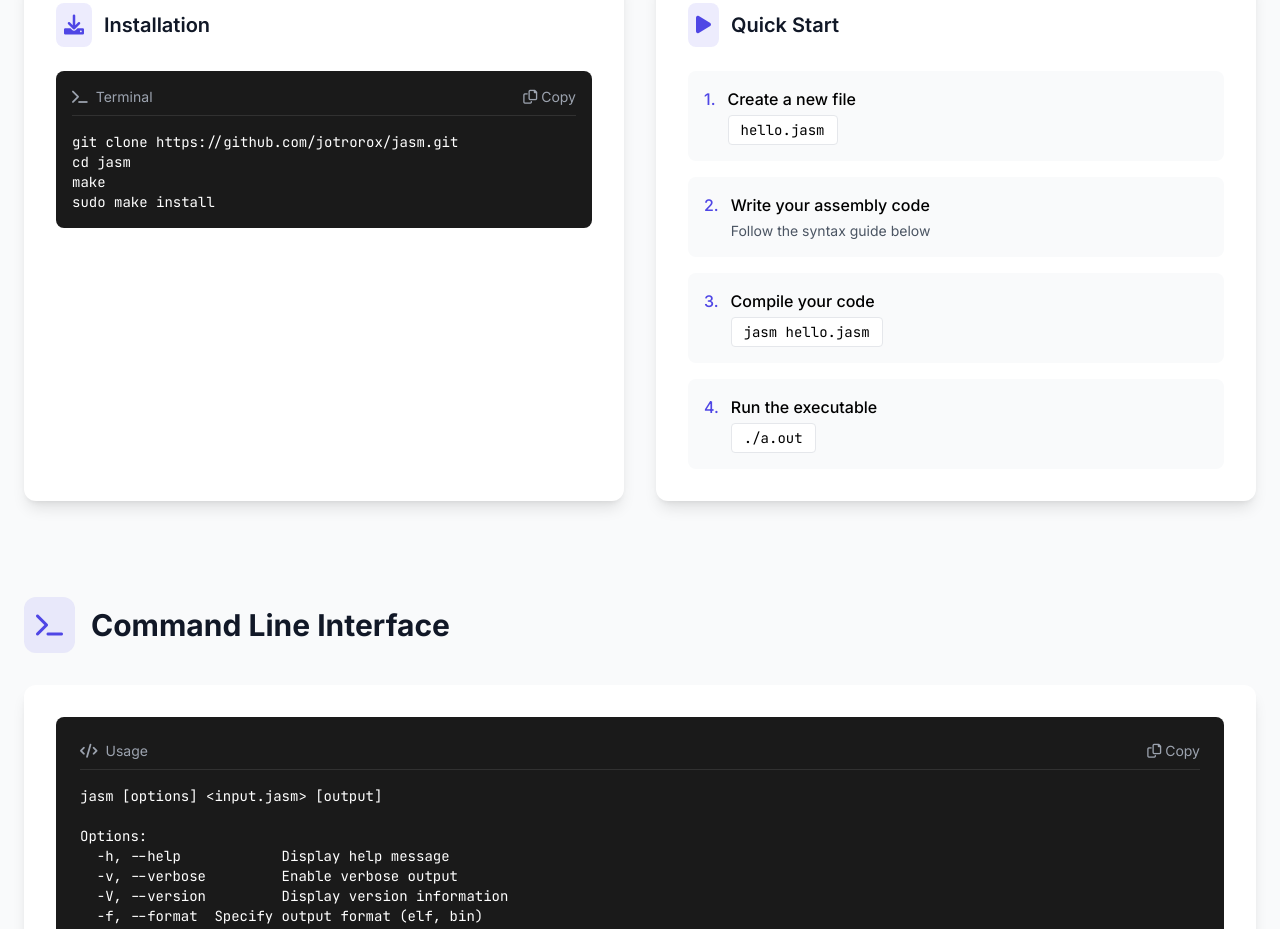
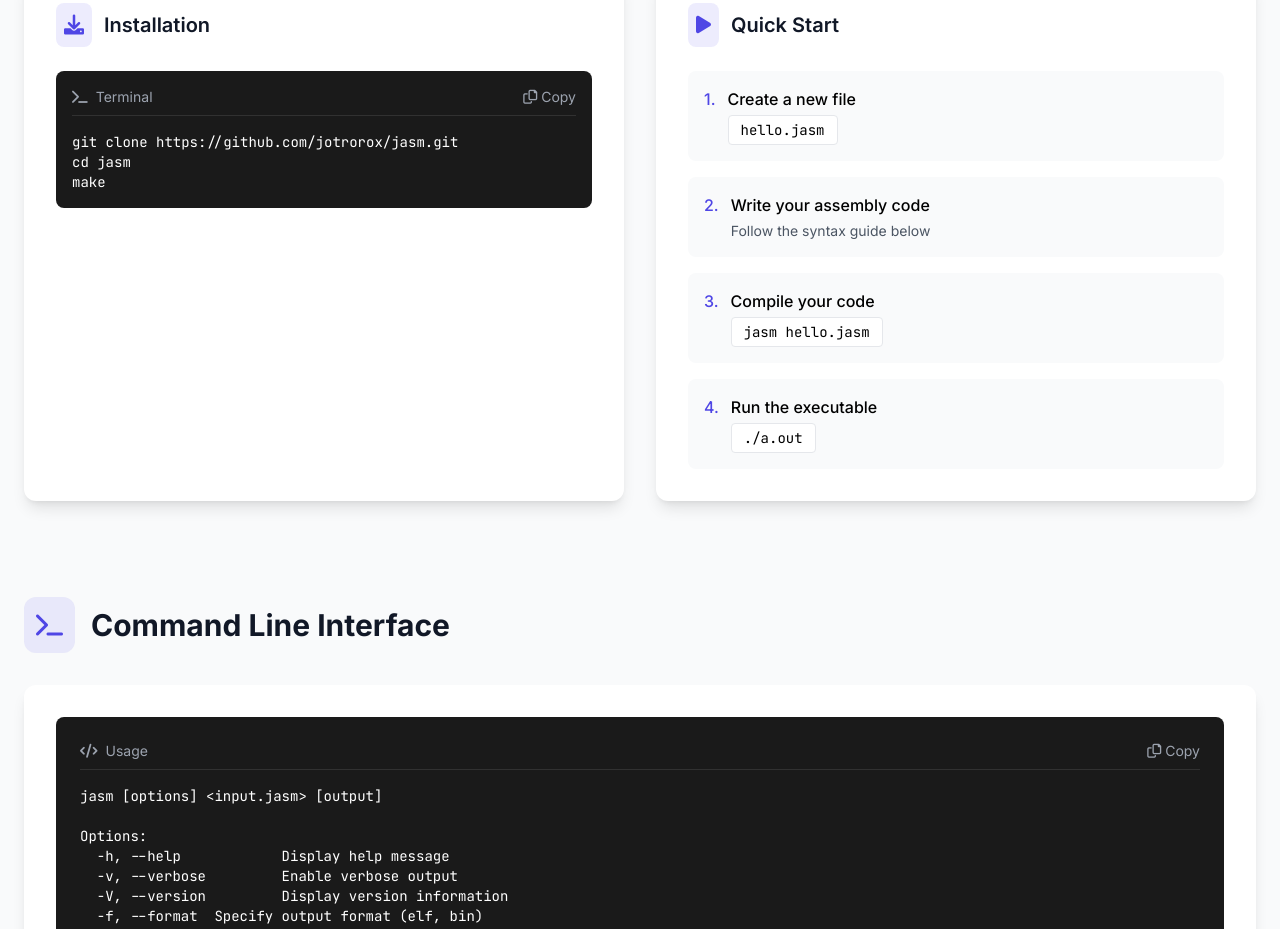
Before and after one commit to Jotrorox/jasm, a plain HTML site: page doc/index.html in a window 1280 px wide. Shown: the part 1117-2046 px from the top of the page. Drawn offline with nearby package versions, Linux system fonts and the light colour scheme.

```diff
--- a/doc/index.html
+++ b/doc/index.html
@@ -336,8 +336,7 @@
                         <pre id="install-code" class="font-mono text-sm mt-3">
 git clone https://github.com/jotrorox/jasm.git
 cd jasm
-make
-sudo make install</pre>
+make</pre>
                     </div>
                 </div>
                 <div class="bg-white rounded-xl shadow-lg p-8 hover-card">
```
Also changed, not shown: README.md (added).
